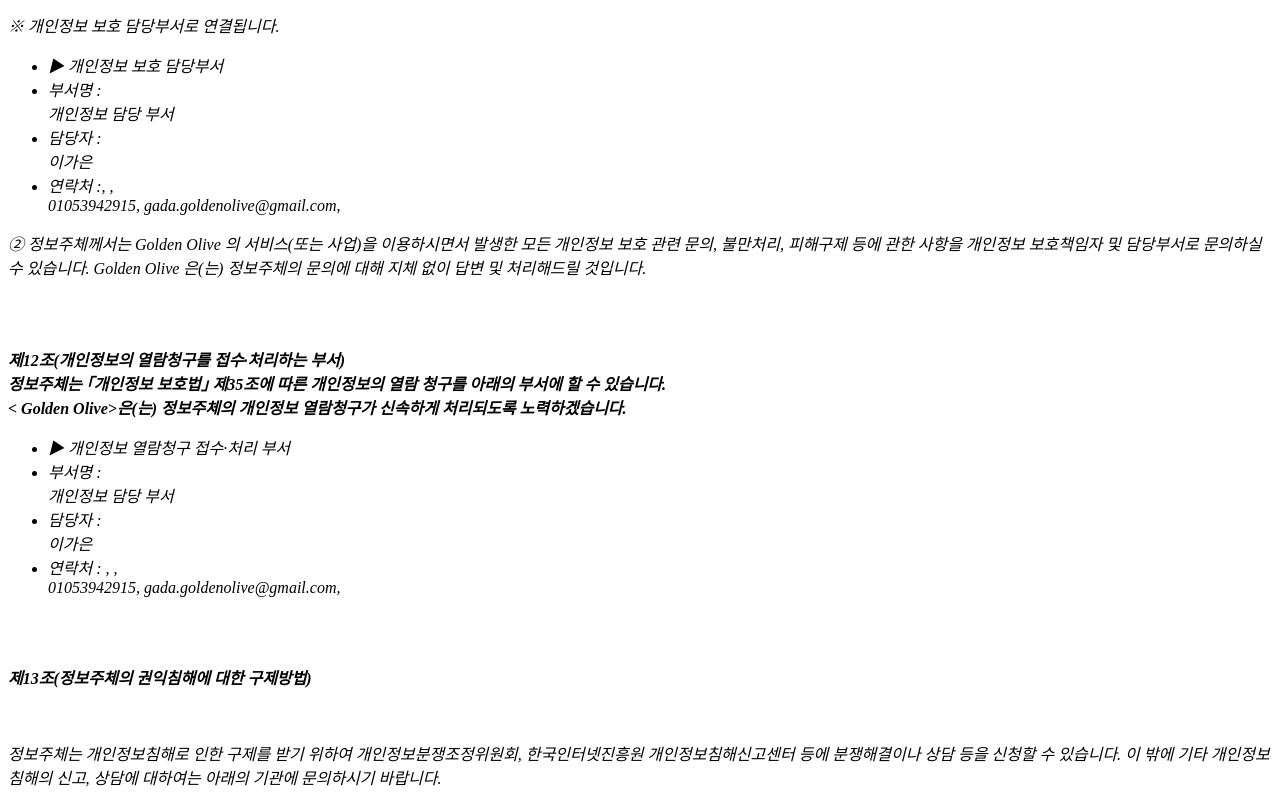
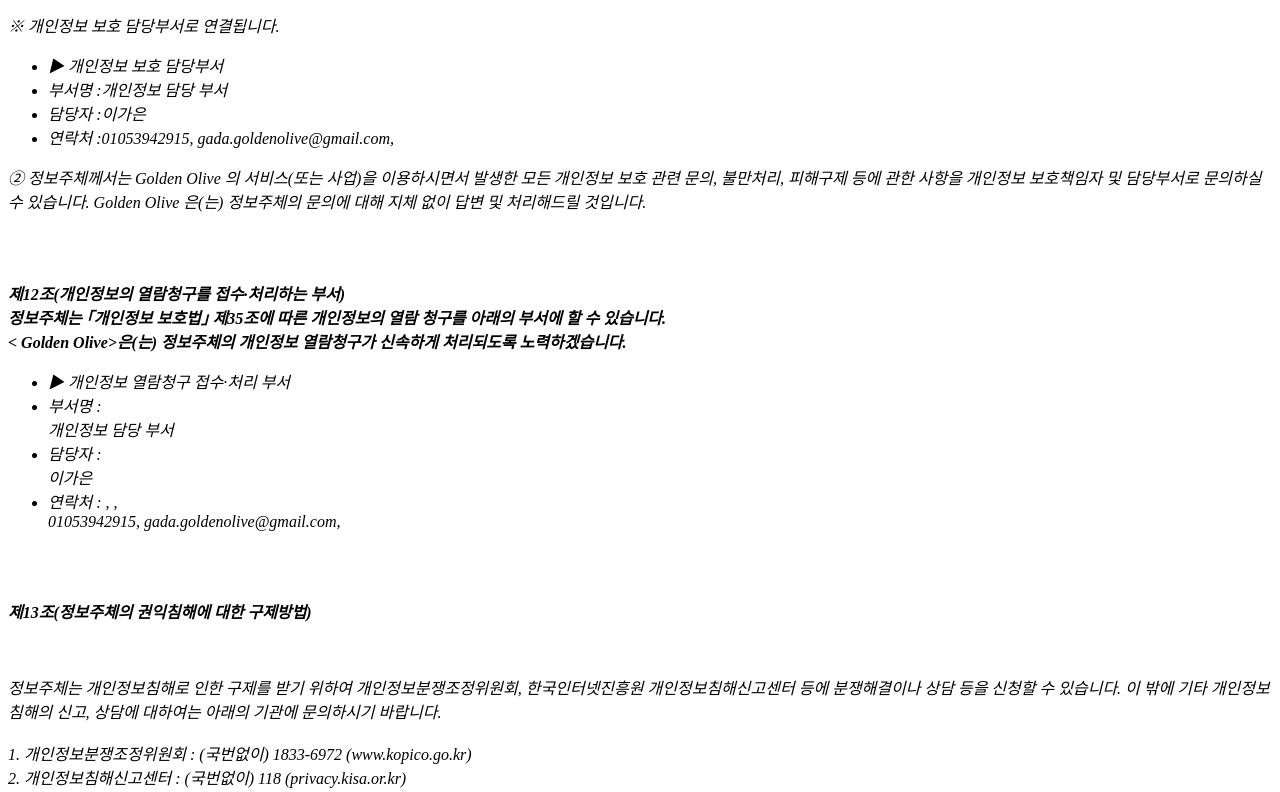
Before and after one commit to Gada-GoldenOlive/GaDaPolicy.github.io, a plain HTML site: page index.html in a window 1280 px wide. Shown: the part 3255-4047 px from the top of the page. Drawn offline with Linux system fonts and the light colour scheme.

Commit message:
update index

```diff
--- a/index.html
+++ b/index.html
@@ -116,9 +116,9 @@
         <p />
     <ul class='list_indent2 mgt10'>
         <li class='tt'>▶ 개인정보 보호 담당부서</li>
-        <li>부서명 :</li>개인정보 담당 부서
-        <li>담당자 :</li>이가은
-        <li>연락처 :, , </li>01053942915, gada.goldenolive@gmail.com,
+        <li>부서명 :개인정보 담당 부서</li>
+        <li>담당자 :이가은</li>
+        <li>연락처 :01053942915,  gada.goldenolive@gmail.com, </li>
     </ul>
     <p class='sub_p'>② 정보주체께서는 Golden Olive 의 서비스(또는 사업)을 이용하시면서 발생한 모든 개인정보 보호 관련 문의, 불만처리, 피해구제 등에 관한 사항을 개인정보 보호책임자 및
         담당부서로 문의하실 수 있습니다. Golden Olive 은(는) 정보주체의 문의에 대해 지체 없이 답변 및 처리해드릴 것입니다.</p></br></br>
```
